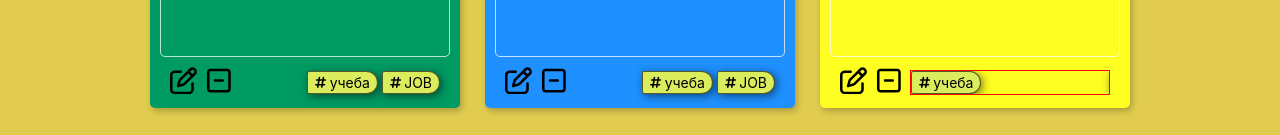
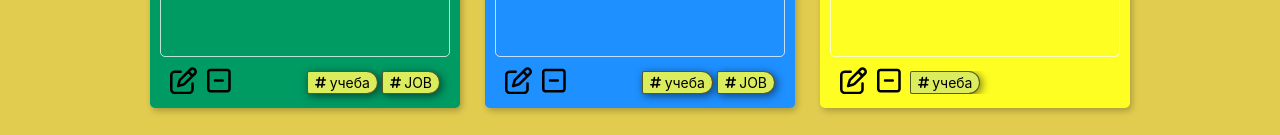
Before and after one commit to alex1-w/reactNote, a React (Create React App) app: page / in a window 1280 px wide. Shown: the part 691-826 px from the top of the page. Built offline with nearby package versions, Linux system fonts and the light colour scheme.

Commit message:
upgrate typescripts

```diff
--- a/package.json
+++ b/package.json
@@ -30,7 +30,7 @@
     "react-scripts": "5.0.1",
     "sass": "^1.66.1",
     "swiper": "^10.2.0",
-    "typescript": "^4.9.5",
+    "typescript": "5.1.6",
     "web-vitals": "^2.1.4"
   },
   "scripts": {
--- a/src/components/Note/Note.tsx
+++ b/src/components/Note/Note.tsx
@@ -10,8 +10,8 @@ import { actions } from '../../store/notes/notes';
 import { useOnClickOutside } from '../../hooks/useClickOutside';
 import { trashActions, trashSlice } from '../../store/trash/trash';
 import { formateDate } from '../../helpers/formateDate';
-import { TagBlock } from './TagBlock/TagBlock';
 import { useSelector } from 'react-redux';
+import { TagBlock } from './components/TagBlock/TagBlock';
 
 const Note: FC<{ note: INote }> = ({ note }) => {
     const { color, id, text, title, tags } = note
@@ -87,7 +87,6 @@ const Note: FC<{ note: INote }> = ({ note }) => {
                 </div>
 
                 <TagBlock tags={tags} />
-
             </div>
         </div >
     )
--- a/src/components/Note/TagBlock/TagBlock.module.scss
+++ /dev/null
@@ -1,11 +0,0 @@
-.main {}
-
-.tagsBlock {
-    display: flex;
-    gap: 4px;
-}
-
-.swiperBlock {
-    width: 200px;
-    border: 1px solid red;
-}
--- a/src/components/Note/TagBlock/TagBlock.tsx
+++ /dev/null
@@ -1,37 +0,0 @@
-import { ITag } from '../../../types/ITag'
-import Tag from '../../Tag/Tag'
-import styles from './TagBlock.module.scss'
-import { FC } from 'react'
-import { Swiper, SwiperSlide } from 'swiper/react';
-import 'swiper/css';
-
-
-export const TagBlock: FC<{ tags: ITag[] }> = ({ tags }) => {
-
-    return (
-        <div className={styles.main}>
-
-            {
-                tags.length < 3
-                    ?
-                    <div className={styles.tagsBlock}>
-                        {tags.map(tag => (
-                            <Tag name={tag.name} key={tag.name} />
-                        ))}
-                    </div>
-                    :
-                    <Swiper
-                        className={styles.swiperBlock}
-                        // spaceBetween={50}
-                        slidesPerView={'auto'}
-                    >
-                        {tags.map(tag => (
-                            <SwiperSlide key={tag.name}>
-                                <Tag name={tag.name} />
-                            </SwiperSlide>
-                        ))}
-                    </Swiper>}
-
-        </div>
-    )
-}
--- /dev/null
+++ b/src/components/Note/components/TagBlock/TagBlock.module.scss
@@ -0,0 +1,8 @@
+.main {
+    // border: 1px solid red;
+}
+
+.tagsBlock {
+    display: flex;
+    gap: 4px;
+}
--- /dev/null
+++ b/src/components/Note/components/TagBlock/TagBlock.tsx
@@ -0,0 +1,27 @@
+import { ITag } from '../../../../types/ITag'
+import Tag from '../../../Tag/Tag'
+import { TagSwiper } from '../TagSwiper/TagSwiper'
+import styles from './TagBlock.module.scss'
+import { FC } from 'react'
+
+
+
+export const TagBlock: FC<{ tags: ITag[] }> = ({ tags }) => {
+
+    return (
+        <div className={styles.main}>
+
+            {
+                tags.length < 3
+                    ?
+                    <div className={styles.tagsBlock}>
+                        {tags.map(tag => (
+                            <Tag name={tag.name} key={tag.name} />
+                        ))}
+                    </div>
+                    :
+                    <TagSwiper tags={tags} />
+            }
+        </div>
+    )
+}
--- /dev/null
+++ b/src/components/Note/components/TagSwiper/TagSwiper.module.scss
@@ -0,0 +1,4 @@
+
+.main {
+    width: 200px;
+}
--- /dev/null
+++ b/src/components/Note/components/TagSwiper/TagSwiper.tsx
@@ -0,0 +1,24 @@
+import styles from './TagSwiper.module.scss'
+import { Swiper, SwiperSlide } from 'swiper/react';
+import 'swiper/css';
+import { ITag } from '../../../../types/ITag';
+import { FC } from 'react'
+import Tag from '../../../Tag/Tag';
+
+
+export const TagSwiper: FC<{ tags: ITag[] }> = ({ tags }) => {
+
+    return (
+        <Swiper
+            className={styles.main}
+            spaceBetween={10}
+            slidesPerView={'auto'}
+        >
+            {tags.map(tag => (
+                <SwiperSlide key={tag.name}>
+                    <Tag name={tag.name} />
+                </SwiperSlide>
+            ))}
+        </Swiper>
+    )
+}
```
Also changed, not shown: 1 other file (tests, documents, lock files or other folders).
